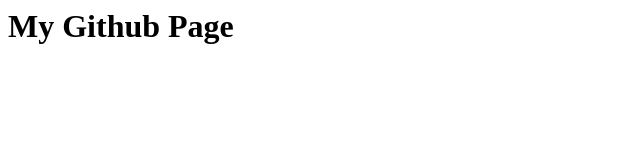
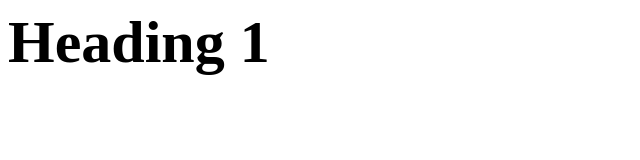
Before and after one commit to SantvanaNigam/SantvanaNigam.github.io, a plain HTML site: page index.html in a window 1280 px wide. Shown: the whole page, without its empty margins (0-640 px from the left). Drawn offline with Linux system fonts and the light colour scheme.

Commit message:
Update index.html

```diff
--- a/index.html
+++ b/index.html
@@ -1,3 +1,3 @@
 <html>
-  <h1>My Github Page</h1>
+  <h1 style="font-size:60px;">Heading 1</h1>
 </html>
```
